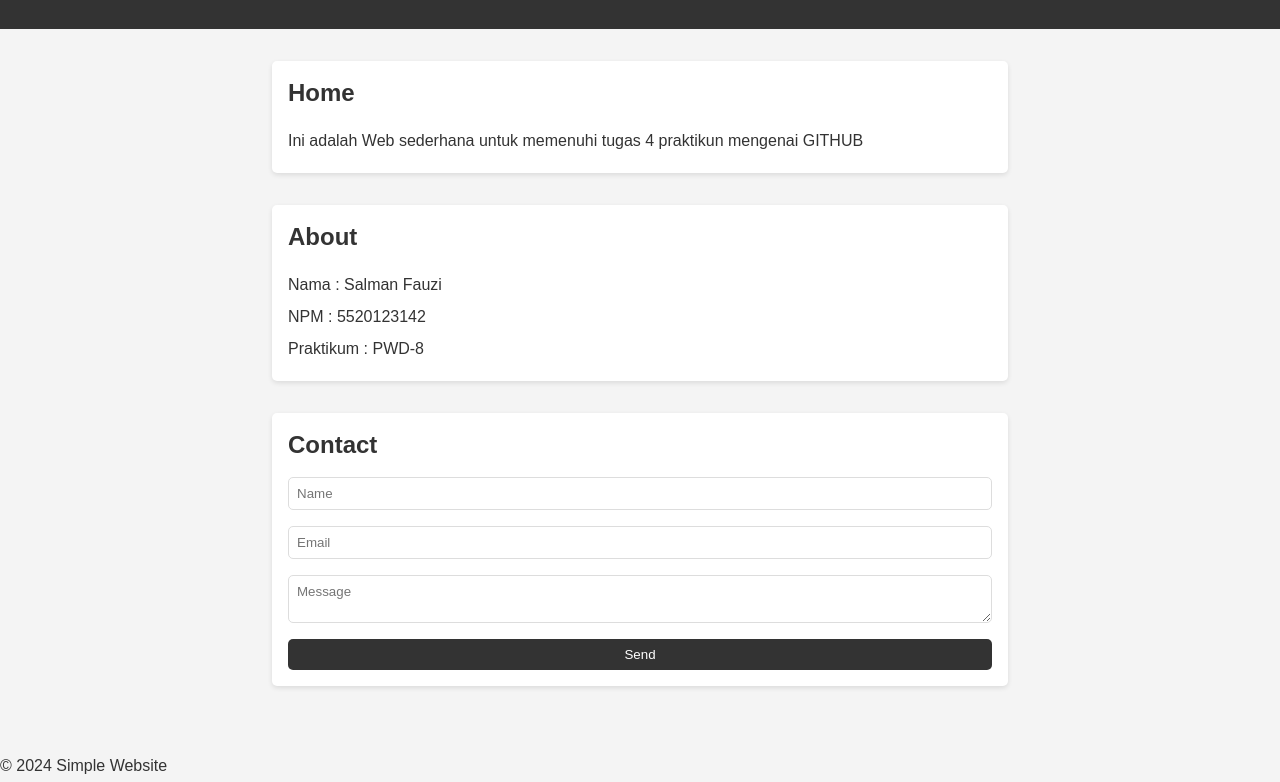
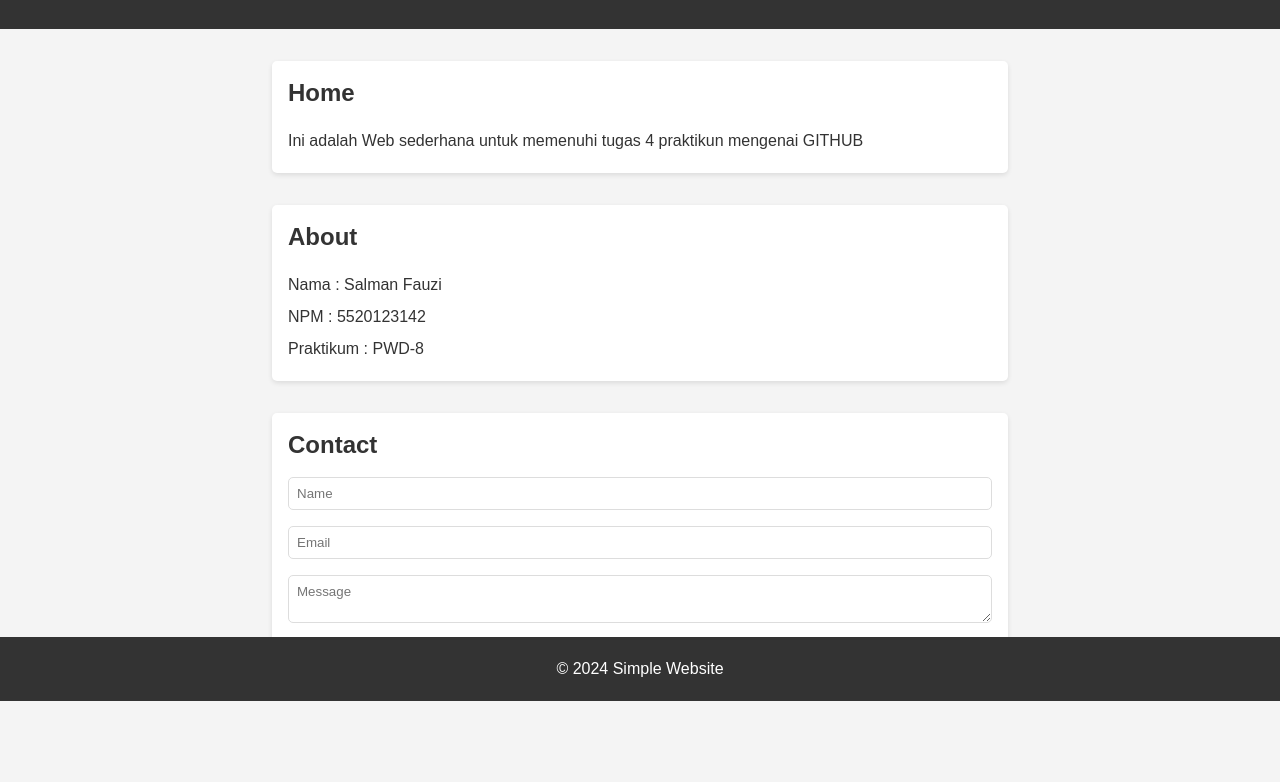
Before and after one commit to salmanF2411/Praktikum-Tugas-4, a plain HTML site: page index.html in a window 1280 px wide. Shown: the part 99-881 px from the top of the page. After the commit the page ends 849 px from the top, so only its background shows below. Drawn offline with Linux system fonts and the light colour scheme.

Commit message:
commit 10, Mengatur tampilan footer (finishing)

```diff
--- a/style.css
+++ b/style.css
@@ -81,3 +81,13 @@ button {
 button:hover {
     background: #555;
 }
+
+footer {
+    text-align: center;
+    padding: 1rem;
+    background: #333;
+    color: #fff;
+    position: fixed;
+    bottom: 0;
+    width: 100%;
+}
```
